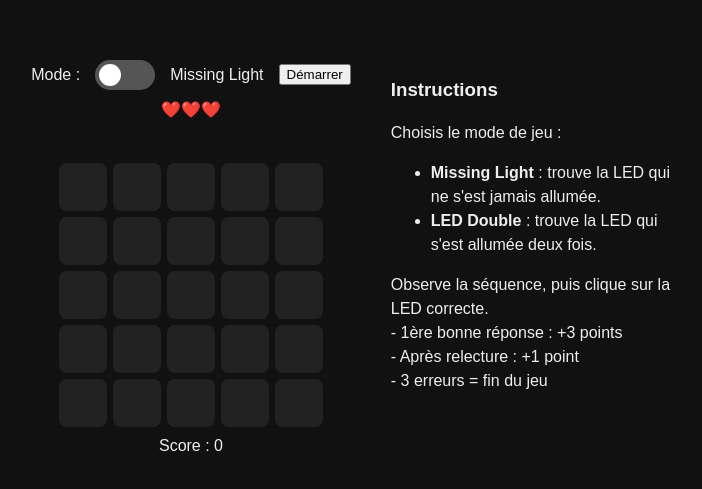
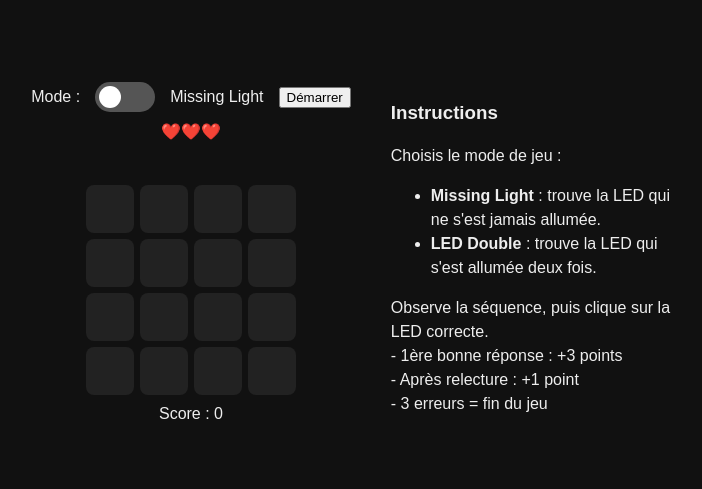
Before and after one commit to Golm0n/ledmatrix, a plain HTML site: page index.html in a window 1280 px wide. Shown: the part 143-632 px from the top of the page, without its empty margins (279-981 px from the left). Drawn offline with Linux system fonts and the light colour scheme.

Commit message:
Update index.html

```diff
--- a/index.html
+++ b/index.html
@@ -32,8 +32,8 @@
   }
   .grid {
     display: grid;
-    grid-template-columns: repeat(5, minmax(30px, 6vh));
-    grid-template-rows: repeat(5, minmax(30px, 6vh));
+    grid-template-columns: repeat(4, minmax(30px, 6vh));
+    grid-template-rows: repeat(4, minmax(30px, 6vh));
     gap: 6px;
   }
   .cell {
@@ -129,7 +129,7 @@ const message = document.getElementById('message');
 const scoreDisplay = document.getElementById('score');
 const heartsDisplay = document.getElementById('hearts');
 
-let size = 5;
+let size = 4;
 let lives = 3;
 let score = 0;
 let currentMode = 'missing';
```
